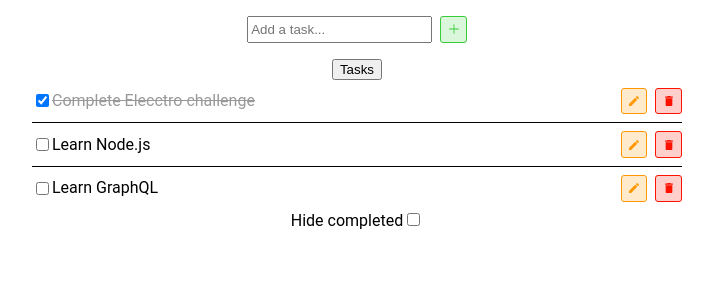
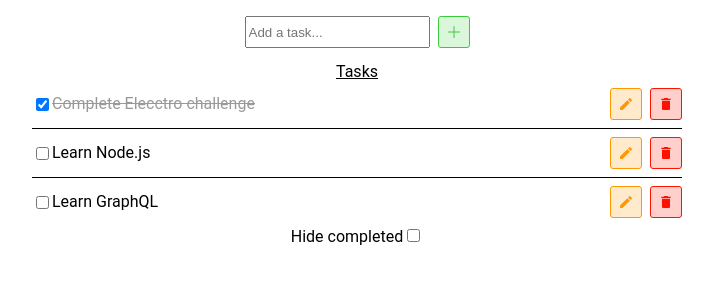
Before and after one commit to amanape/musical-carnival, a React (Create React App) app: page / in a window 1280 px wide. Shown: the top 300 px of the page, without its empty margins (283-996 px from the left). Built offline with nearby package versions, Linux system fonts and the light colour scheme.

Commit message:
Add basic styling for filtering tasks

```diff
--- a/src/App.tsx
+++ b/src/App.tsx
@@ -1,4 +1,5 @@
 import React, { useState } from 'react';
+import { AiOutlineSortAscending, AiOutlineSortDescending } from 'react-icons/ai';
 import TaskList from './components/TaskList/TaskList';
 import TaskInputBar from './components/TaskInputBar/TaskInputBar';
 import { useTodoContext } from './context/TodoContext';
@@ -30,8 +31,14 @@ const App: React.FC<AppProps> = ({ useTodoContextHook = useTodoContext }) => {
     <div className="App">
       <TaskInputBar />
       <div className="task-container">
-        <button type="button" aria-label="Sort tasks" onClick={cycle}>
-          Tasks
+        <button type="button" aria-label="Sort tasks" className="task-button" onClick={cycle}>
+          <span>Tasks</span>
+          {sortOption !== 'default' && (
+            <>
+                {sortOption === 'asc' && <AiOutlineSortAscending />}
+                {sortOption === 'desc' && <AiOutlineSortDescending />}
+            </>
+          )}
         </button>
         <TaskList tasks={sortOption === 'default' ? filteredTasks : sortedTasks} />
       </div>
--- a/src/sass/base/_reset.scss
+++ b/src/sass/base/_reset.scss
@@ -11,6 +11,16 @@ html, body, div, span, object, iframe, figure, h1, h2, h3, h4, h5, h6, p, blockq
   text-rendering: optimizeLegibility;
   -webkit-font-smoothing: antialiased;
   text-size-adjust: none;
+}
+
+button, input[type="submit"], input[type="reset"] {
+  background: none;
+  color: inherit;
+  border: none;
+  padding: 0;
+  font: inherit;
+  cursor: pointer;
+  outline: inherit;
 }
 
 footer, header, nav, section, main {
--- a/src/sass/main.scss
+++ b/src/sass/main.scss
@@ -4,6 +4,7 @@
 @use "base/reset";
 
 @use "components/buttons";
+@use "components/task_button";
 
 @use "layout/task";
 @use "layout/app";
```
